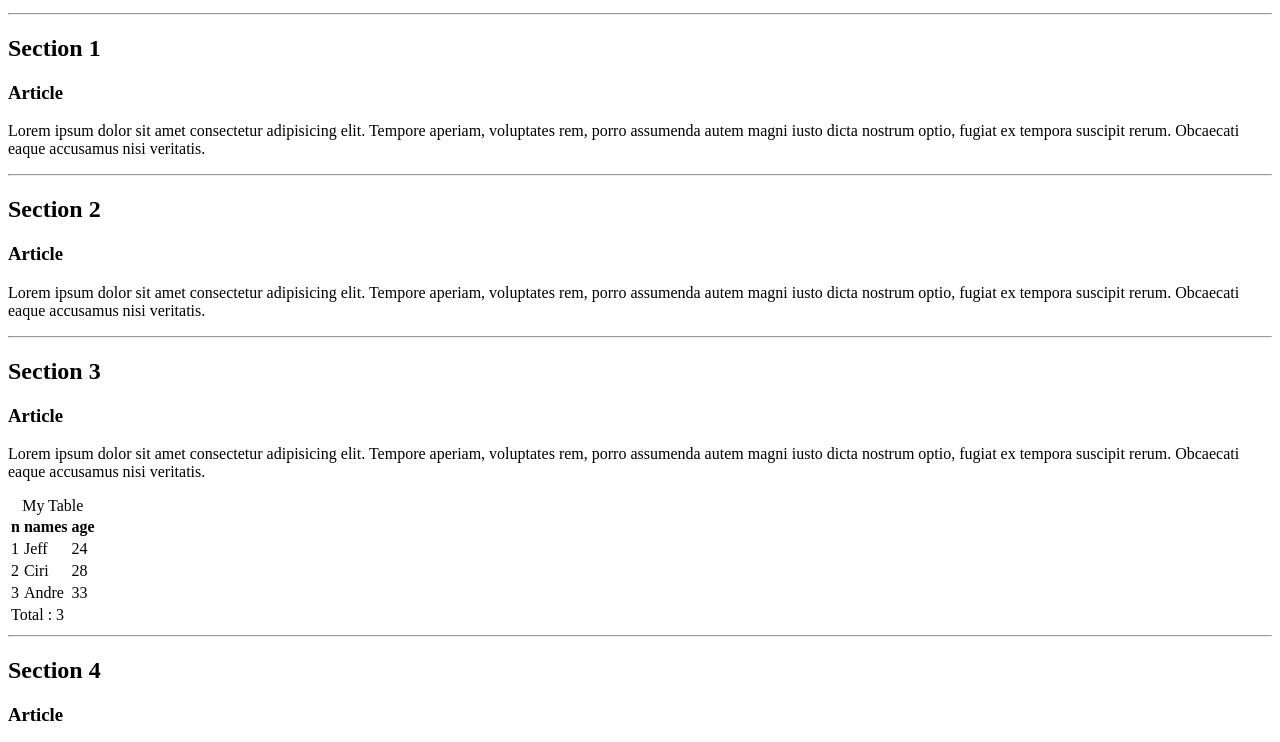
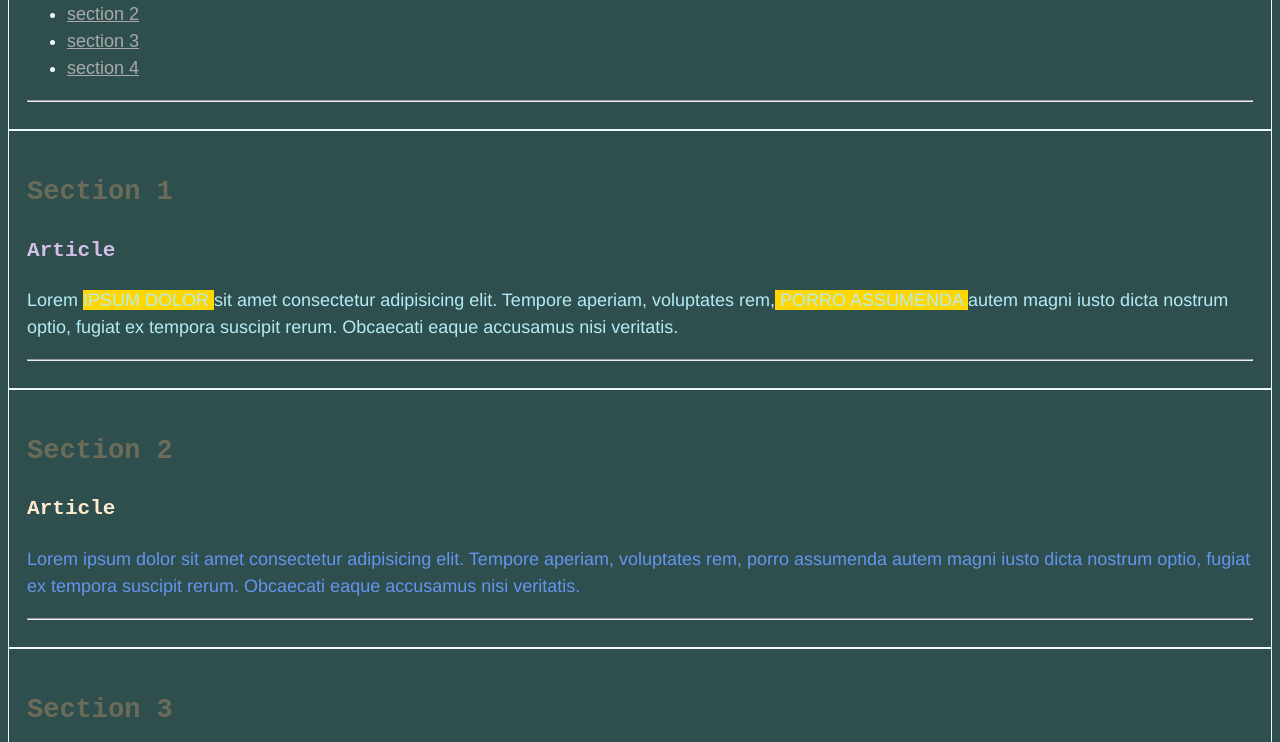
Before and after one commit to elio-1/CSS_learning_1, a plain HTML site: page index.html in a window 1280 px wide. Shown: the part 155-897 px from the top of the page. Drawn offline with Linux system fonts and the light colour scheme.

Commit message:
experiments with css

```diff
--- a/css/style.css
+++ b/css/style.css
@@ -0,0 +1,69 @@
+* {
+    /*
+    font-family: Arial, Helvetica, sans-serif;
+    CSS 'reset'. this overwrite other selectors.
+    not advised.
+    */
+}
+
+html {
+    font-size: 18px;
+}
+
+body{
+    background-color: darkslategrey;
+    color: aliceblue;
+    line-height: 1.5;
+    font-family: Arial, Helvetica, sans-serif;
+}
+
+main {
+    font-family: 'Courier New', Courier, monospace;
+}
+
+
+.section1{
+    color: rgb(211, 190, 231);
+}
+
+#section2{
+    color: blanchedalmond;
+}
+
+h1, h2 {
+    color: rgb(165, 136, 98, 0.5);
+    /*
+    rgb = red, green, blue and transparency
+    hexcode = '#' + 6 value from 0 to 9 and a to f
+    hsl = rgb but different representation
+    in vscode you can click the color square to open a box to change the color, you can also switch from hex to rgb and vice versa by clikcing the color 'title' in that box
+    */
+}
+p {
+    color: coral;
+    font-family: 'Franklin Gothic Medium', 'Arial Narrow', Arial, sans-serif;
+}
+p {
+    color: rgb(180, 235, 245);
+}
+p span {
+    text-transform: uppercase;
+    background-color: gold;
+}
+a {
+    color: darkgrey;
+}
+
+.paragraph-in-section2 {
+    color: cornflowerblue;
+}
+
+section, header {
+    border: 1px solid;
+    border-color: aliceblue;
+    padding: 1rem;
+}
+
+hr {
+    color: aliceblue;
+}
--- a/index.html
+++ b/index.html
@@ -10,6 +10,7 @@
 <body>
     <header>
         <h1>Learning CSS!</h1>
+
         <nav>
             <ul>
                 <li><a href="#section1">section 1</a></li>
@@ -21,11 +22,11 @@
         <hr>
     </header>
     <main>
-        <section id="section1" tabindex="0">
+        <section id="section1" tabindex="0" class="section1">
             <h2>Section 1</h2>
             <article>
                 <h3>Article</h3>
-                <p>Lorem ipsum dolor sit amet consectetur adipisicing elit. Tempore aperiam, voluptates rem, porro assumenda autem magni iusto dicta nostrum optio, fugiat ex tempora suscipit rerum. Obcaecati eaque accusamus nisi veritatis.</p>
+                <p>Lorem <span>ipsum dolor </span>sit amet consectetur adipisicing elit. Tempore aperiam, voluptates rem,<span> porro assumenda </span>autem magni iusto dicta nostrum optio, fugiat ex tempora suscipit rerum. Obcaecati eaque accusamus nisi veritatis.</p>
             </article>
             <hr>
         </section>
@@ -33,7 +34,7 @@
             <h2>Section 2</h2>
             <article>
                 <h3>Article</h3>
-                <p>Lorem ipsum dolor sit amet consectetur adipisicing elit. Tempore aperiam, voluptates rem, porro assumenda autem magni iusto dicta nostrum optio, fugiat ex tempora suscipit rerum. Obcaecati eaque accusamus nisi veritatis.</p>
+                <p class="paragraph-in-section2">Lorem ipsum dolor sit amet consectetur adipisicing elit. Tempore aperiam, voluptates rem, porro assumenda autem magni iusto dicta nostrum optio, fugiat ex tempora suscipit rerum. Obcaecati eaque accusamus nisi veritatis.</p>
             </article>
             <hr>
         </section>
```
